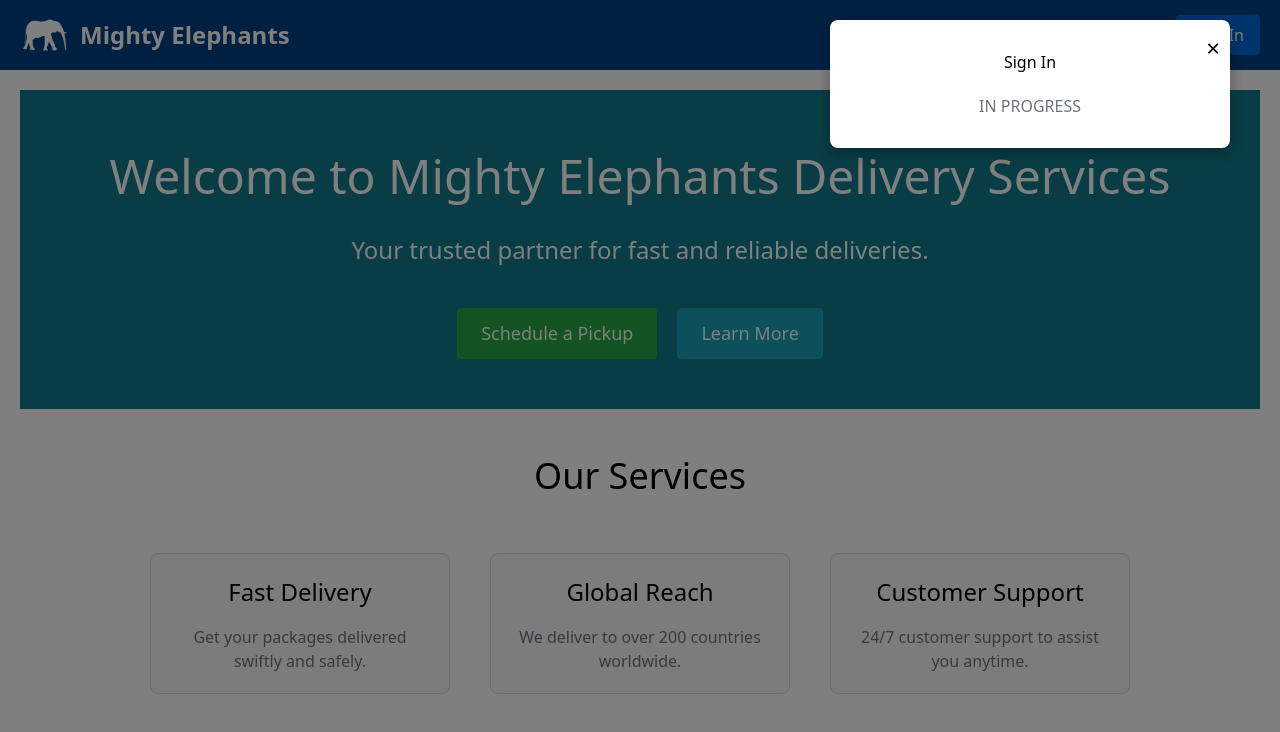
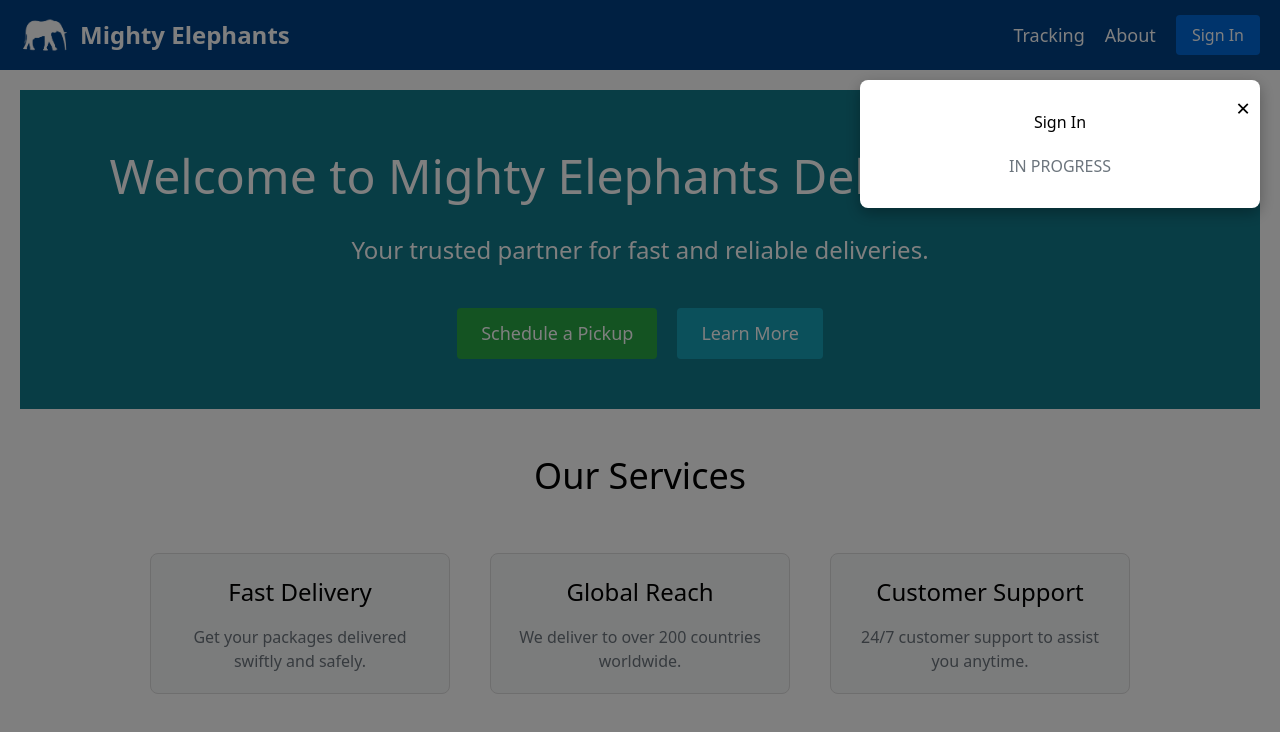
Before and after one commit to dbal0503/MightyElephants, an Angular app in the folder frontend/: page / in a window 1280 px wide. Both pictures are taken after a click on the button "Sign In". Shown: the top 732 px of the page. Built offline with nearby package versions, Linux system fonts and the light colour scheme.

Commit message:
Sign in popup location fix

```diff
--- a/frontend/src/app/sign-in/sign-in.component.scss
+++ b/frontend/src/app/sign-in/sign-in.component.scss
@@ -13,8 +13,8 @@
 
   .modal-content {
     position: absolute;
-    top: 20px;
-    right: 50px;
+    top: 80px;
+    right: 20px;
     background: #fff;
     padding: 30px;
     width: 400px;
```
